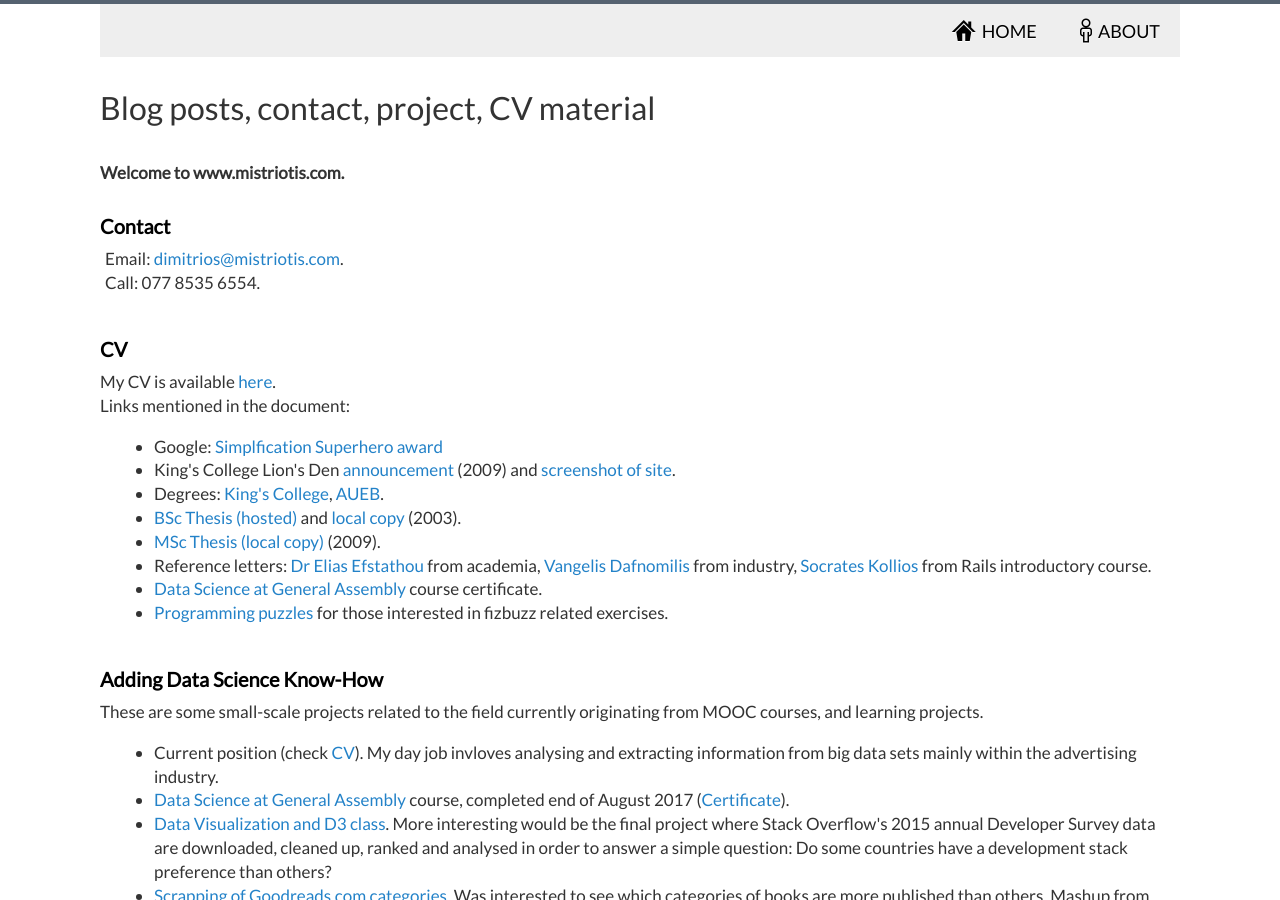
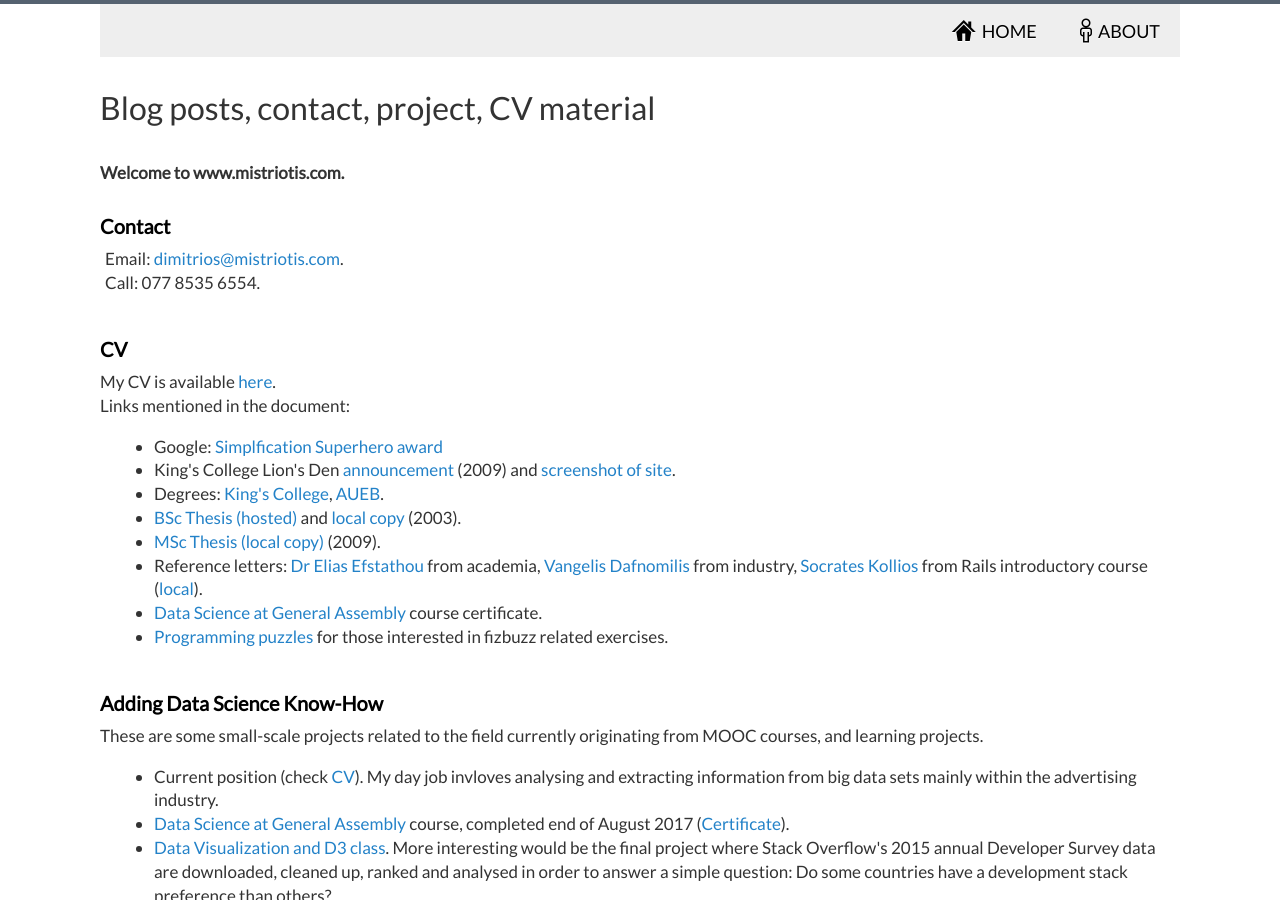
Before and after one commit to dimitrismistriotis/dimitrismistriotis.github.io, a Jekyll site: the page built from index.html, in a window 1280 px wide and 900 px high. Built offline with Jekyll 4.4.1, drawn with Linux system fonts in a browser that asks for light colours; the list of posts is cut into pages by our own code.

Commit message:
Moved to references folder, local copy for sosp reference

```diff
--- a/index.html
+++ b/index.html
@@ -25,7 +25,7 @@
             <li>Degrees: <a href="/documents/kings_college_degree.jpg" target="_blank">King's College</a>, <a href="/documents/dmistriotis_undergraduate_degree.pdf" target="_blank">AUEB</a>.</li>
             <li><a href="http://mm.aueb.gr/technicalreports/2003-MMLAB-TR-02.pdf">BSc Thesis (hosted)</a> and <a href="/documents/2003-MMLAB-TR-02.pdf">local copy</a> (2003).</li>
             <li><a href="./documents/kings_college_dissertation/dimitrios_mistriotis_project_final_report.pdf">MSc Thesis (local copy)</a> (2009).</li>
-            <li>Reference letters: <a href="/documents/DrEfstathiouReferenceLetter.png" target="_blank">Dr Elias Efstathou</a> from academia, <a href="/documents/VDafnomilisReferenceLetter.jpg" target="_blank">Vangelis Dafnomilis</a> from industry, <a href="https://drive.google.com/file/d/0ByYbq1RM8pYTTFhfaml4Z0tCZU0/view?usp=sharing" target="_blank">Socrates Kollios</a> from Rails introductory course.</li>
+            <li>Reference letters: <a href="/documents/references/DrEfstathiouReferenceLetter.png" target="_blank">Dr Elias Efstathou</a> from academia, <a href="/documents/references/VDafnomilisReferenceLetter.jpg" target="_blank">Vangelis Dafnomilis</a> from industry, <a href="https://drive.google.com/file/d/0ByYbq1RM8pYTTFhfaml4Z0tCZU0/view?usp=sharing" target="_blank">Socrates Kollios</a> from Rails introductory course (<a href="/documents/references/reference-Socrates_Kollios.pdf" target="_blank">local</a>).
             <li><a href="/documents/General_Assembly-Dimitrios_Mistriotis-Certificate_of_Completion.pdf" target="_blank">Data Science at General Assembly</a> course certificate.
 			<li><a href="https://gitlab.com/dimitrios/programming_puzzles">Programming puzzles</a> for those interested in fizbuzz related exercises.
         </ul>
```
Also changed, not shown: documents/references/DrEfstathiouReferenceLetter.png (renamed from documents/DrEfstathiouReferenceLetter.png), documents/references/VDafnomilisReferenceLetter.jpg (renamed from documents/VDafnomilisReferenceLetter.jpg), 1 other file.
